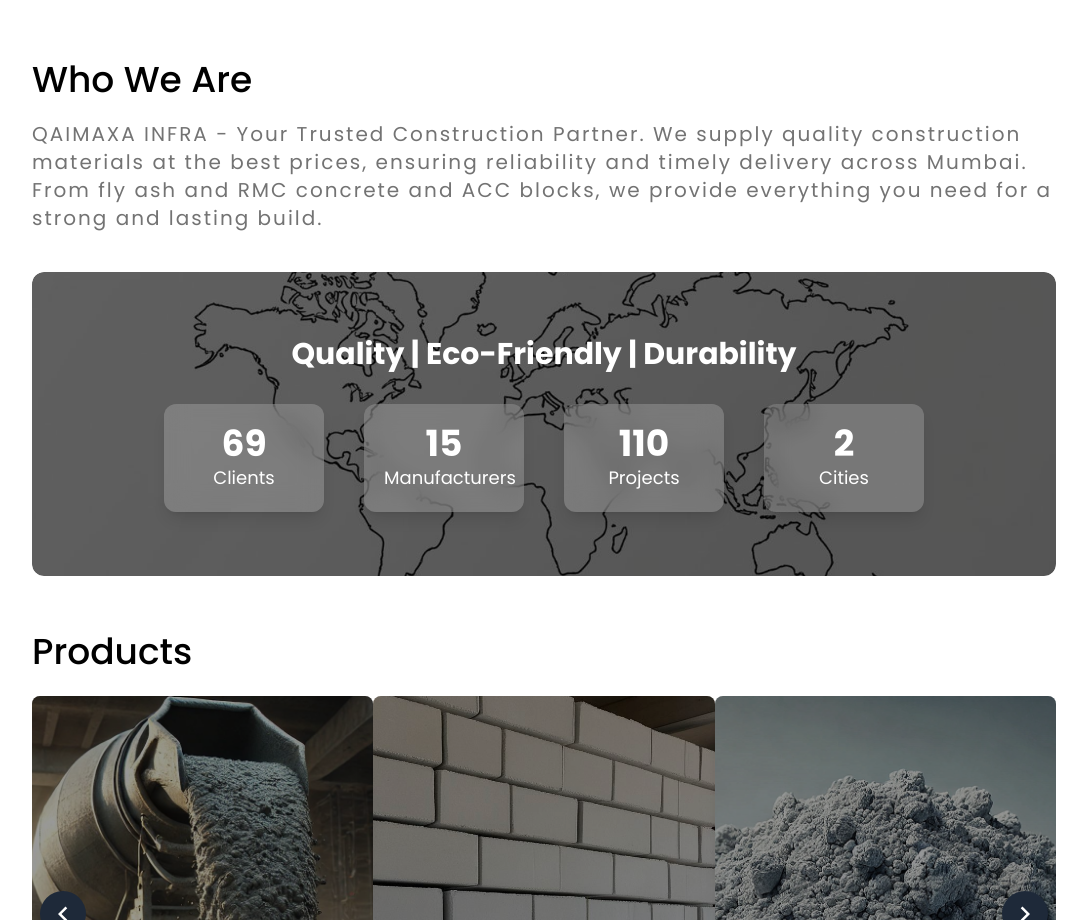
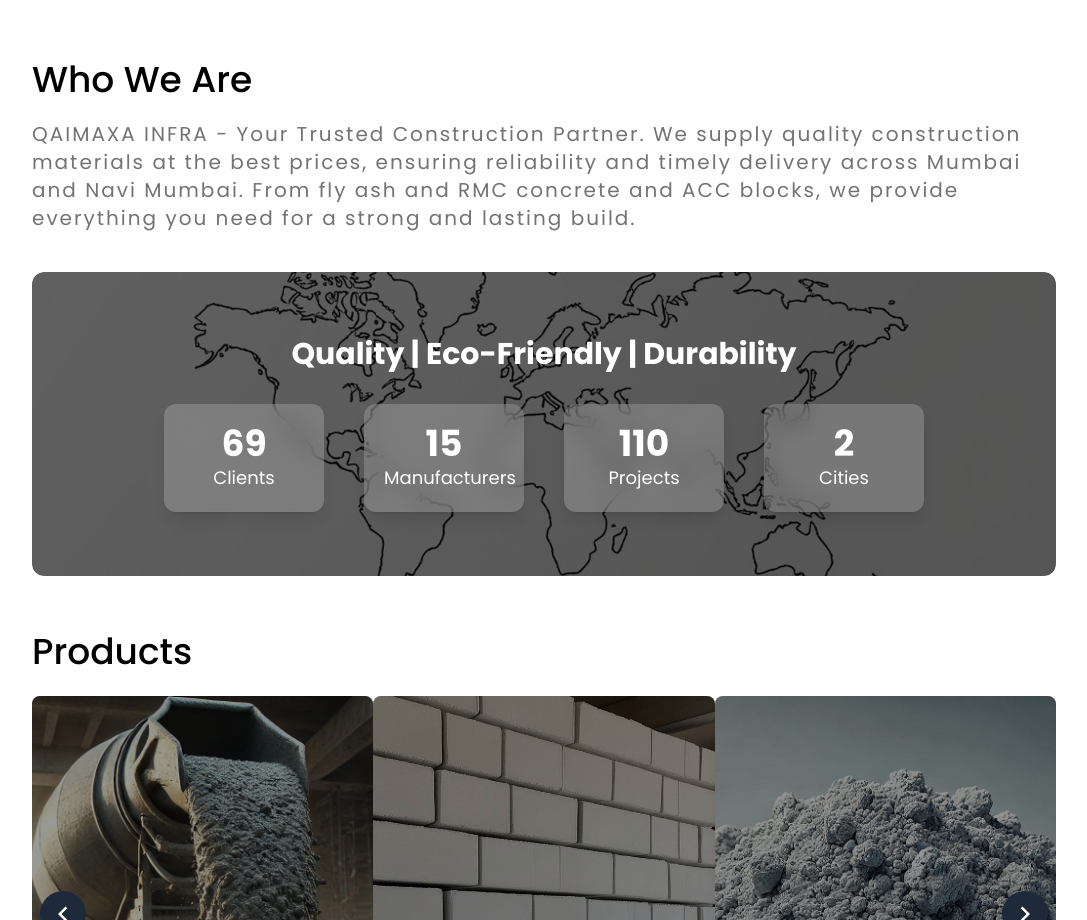
Before and after one commit to PawanSingh2110/Qaimaxainfraa, a React (Vite) app: page / in a window 1280 px wide. Shown: the part 820-1740 px from the top of the page, without its empty margins (96-1183 px from the left). Built offline with nearby package versions, Linux system fonts and the light colour scheme.

Commit message:
sixth  commit

```diff
--- a/src/pages/Home/Whoweare.jsx
+++ b/src/pages/Home/Whoweare.jsx
@@ -31,7 +31,7 @@
         <p className="text-xl mt-5 tracking-widest text-[#737373] ">
         QAIMAXA INFRA - Your Trusted Construction Partner.
 
-We supply quality construction materials at the best prices, ensuring reliability and timely delivery across Mumbai. From fly ash and RMC concrete  and ACC blocks, we provide everything you need for a strong and lasting build.
+We supply quality construction materials at the best prices, ensuring reliability and timely delivery across Mumbai and Navi Mumbai. From fly ash and RMC concrete  and ACC blocks, we provide everything you need for a strong and lasting build.
         </p>
       </motion.div>
 
```
